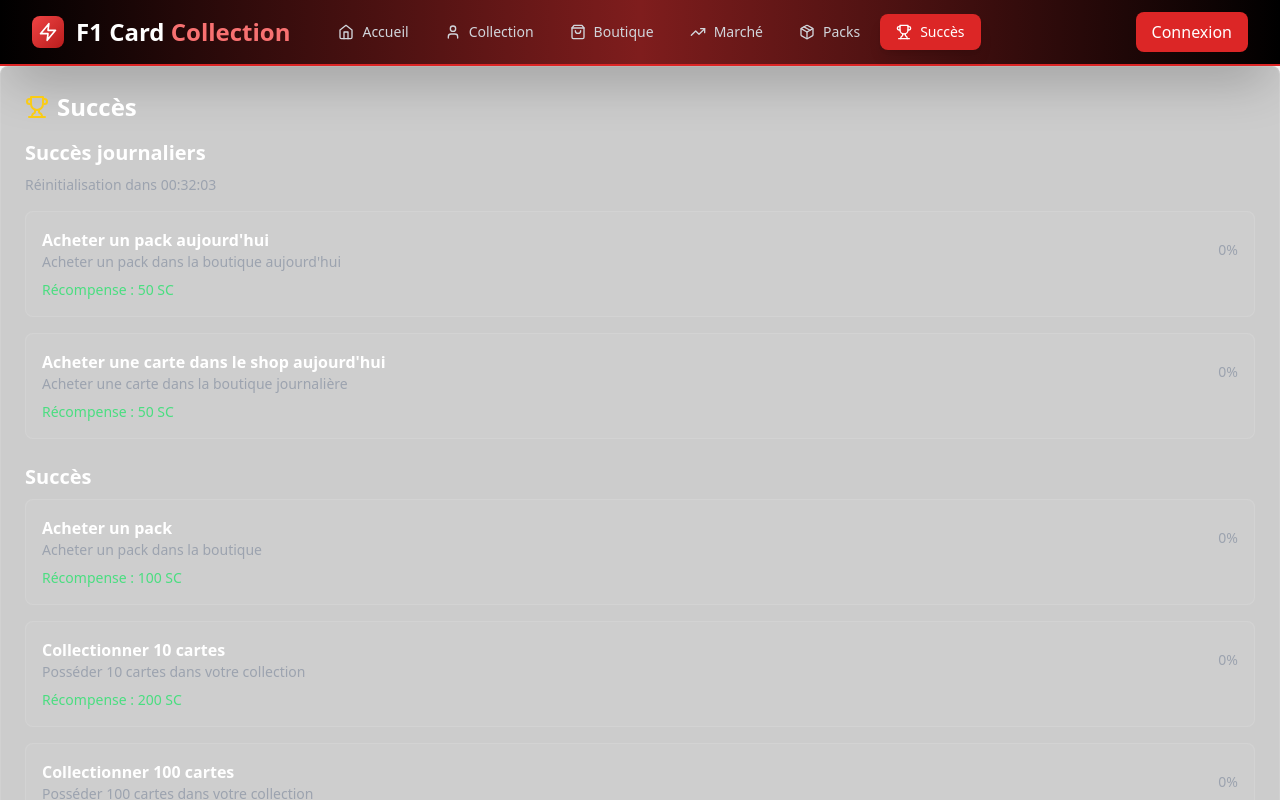
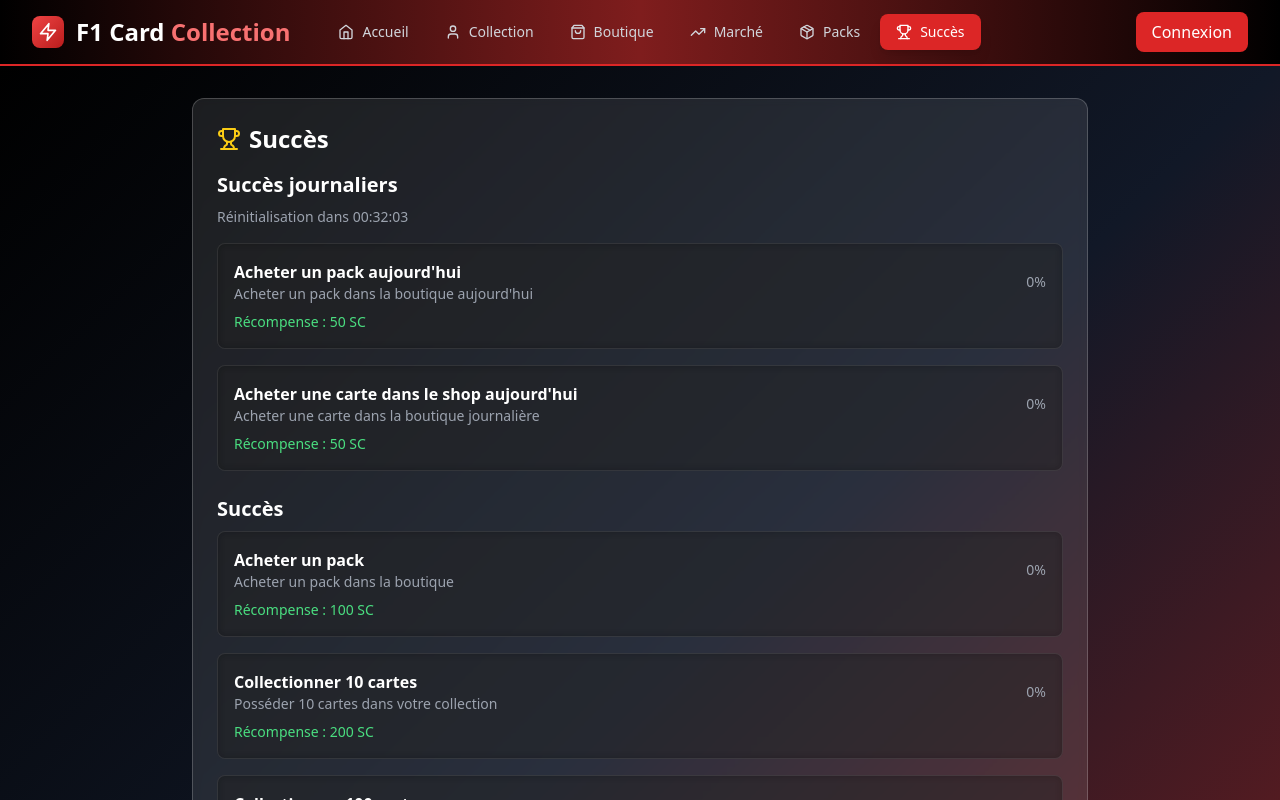
Before and after one commit to maelvanden/F1-Card-Collection, a React (Vite) app: page /achievements in a window 1280 px wide. Shown: the top 800 px of the page. Built offline with nearby package versions, Linux system fonts and the light colour scheme.

Commit message:
Improve achievements page contrast

```diff
--- a/src/components/pages/AchievementsPanel.tsx
+++ b/src/components/pages/AchievementsPanel.tsx
@@ -31,7 +31,10 @@ const AchievementsPanel: React.FC = () => {
   }, []);
 
   const renderAchievement = (ach: Achievement, type: 'daily' | 'normal') => (
-    <li key={ach.id} className="p-4 rounded-lg bg-white/5 border border-white/10">
+    <li
+      key={ach.id}
+      className="p-4 rounded-lg bg-black/40 border border-white/10 backdrop-blur-sm"
+    >
       <div className="flex justify-between items-center mb-2">
         <div>
           <p className="text-white font-semibold">{ach.description}</p>
@@ -56,7 +59,8 @@ const AchievementsPanel: React.FC = () => {
   );
 
   return (
-    <div className="p-6 bg-black/20 rounded-lg border border-white/10">
+    <div className="min-h-screen bg-gradient-to-br from-black via-gray-900 to-red-900 py-8 px-4">
+      <div className="max-w-4xl mx-auto p-6 bg-white/10 backdrop-blur-sm rounded-xl border border-white/20">
         <h2 className="text-2xl font-bold text-white mb-4 flex items-center">
           <Trophy className="w-6 h-6 text-yellow-400 mr-2" />
           Succès
@@ -81,6 +85,7 @@ const AchievementsPanel: React.FC = () => {
           </ul>
         </div>
       </div>
+    </div>
   );
 };
 
```
Lines whose indentation alone changed are shown as unchanged.
